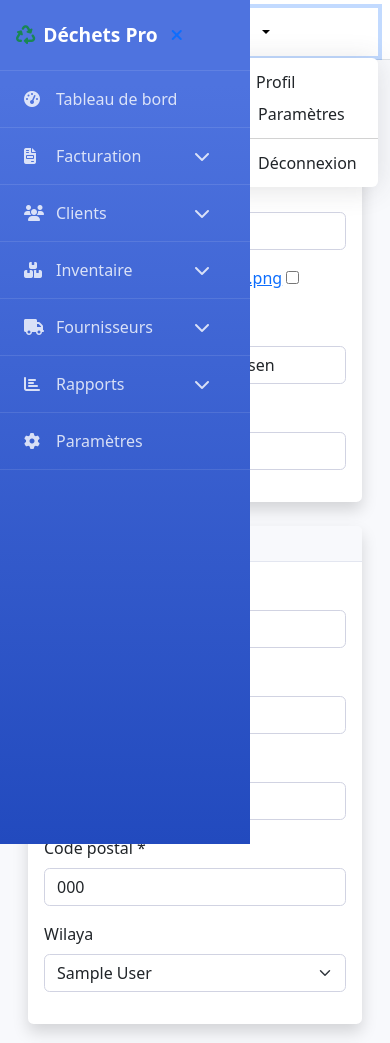
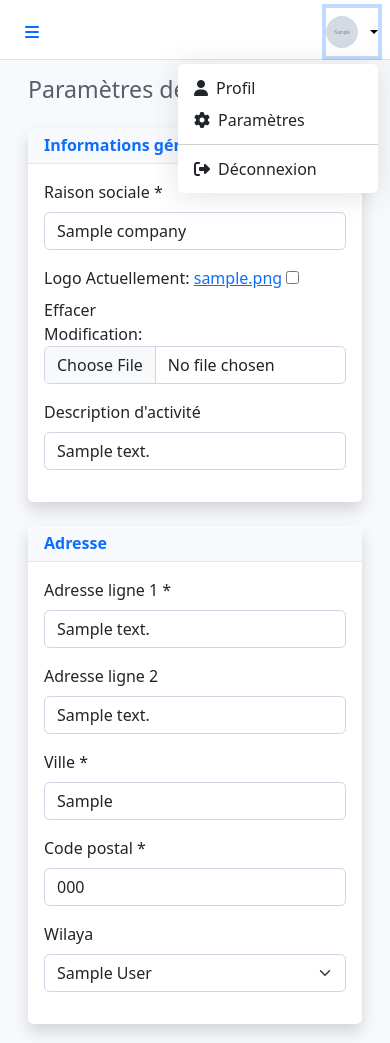
Before and after one commit to yahiaAlg/laboratory_waste_management_system, a Django app: page /company/settings/ in a window 390 px wide, after a click that opens the changed part. Shown: the top 1043 px of the page. Run offline with Django 4.2, Linux system fonts and the light colour scheme; a user stored in the database is signed in; tables that the repository leaves empty hold one stand-in row (values such as "Sample post"); grey boxes marked "Sample" are stand-in pictures; some libraries are stand-ins or nearby versions.

Commit message:
`Refactor CSS and JavaScript for responsive sidebar and dropdown menu`

```diff
--- a/project/static/css/style.css
+++ b/project/static/css/style.css
@@ -359,9 +359,25 @@
 }
 
 /* Custom dropdown */
+/* Fix for dropdown menu positioning and visibility */
 .dropdown-menu {
     border: none;
     box-shadow: 0 0.15rem 1.75rem 0 rgba(58, 59, 69, 0.15);
+    z-index: 1050; /* Ensure dropdown appears above other elements */
+    min-width: 200px; /* Minimum width for better appearance */
+}
+
+/* Ensure navbar dropdown positioning */
+.navbar .dropdown-menu {
+    position: absolute;
+    top: 100%;
+    right: 0;
+    left: auto;
+}
+
+/* Fix for user dropdown specific positioning */
+#userDropdown + .dropdown-menu {
+    margin-top: 0.5rem;
 }
 
 /* Page transitions */
@@ -379,3 +395,42 @@
         opacity: 1;
     }
 }
+
+/* Enhanced responsive sidebar styles */
+@media (max-width: 768px) {
+    .sidebar {
+        margin-left: -var(--sidebar-width);
+        transform: translateX(-100%);
+    }
+
+    .sidebar.show {
+        margin-left: 0;
+        transform: translateX(0);
+    }
+
+    .main-content {
+        margin-left: 0 !important;
+    }
+
+    .navbar {
+        left: 0;
+    }
+}
+
+/* Overlay for mobile sidebar */
+.sidebar.show::before {
+    content: '';
+    position: fixed;
+    top: 0;
+    left: var(--sidebar-width);
+    right: 0;
+    bottom: 0;
+    background: rgba(0, 0, 0, 0.5);
+    z-index: -1;
+}
+
+@media (max-width: 768px) {
+    .sidebar.show::before {
+        display: block;
+    }
+}
--- a/project/static/js/main.js
+++ b/project/static/js/main.js
@@ -7,32 +7,57 @@ document.addEventListener('DOMContentLoaded', function() {
         return new bootstrap.Tooltip(tooltipTriggerEl);
     });
 
-    // Sidebar toggle functionality
     const sidebarToggle = document.getElementById('sidebarToggle');
     const sidebarToggleTop = document.getElementById('sidebarToggleTop');
     const sidebar = document.getElementById('sidebar');
     const mainContent = document.getElementById('main-content');
 
     function toggleSidebar() {
-        if (window.innerWidth <= 768) {
-            sidebar.classList.toggle('show');
+        sidebar.classList.toggle('show');
+
+        // For desktop: adjust main content margin
+        if (window.innerWidth > 768) {
+            if (sidebar.classList.contains('show')) {
+                mainContent.style.marginLeft = '0';
+            } else {
+                mainContent.style.marginLeft = 'var(--sidebar-width)';
+            }
         }
     }
 
+    // Add event listeners for both toggle buttons
     if (sidebarToggle) {
-        sidebarToggle.addEventListener('click', toggleSidebar);
+        sidebarToggle.addEventListener('click', function(e) {
+            e.preventDefault();
+            toggleSidebar();
+        });
     }
 
     if (sidebarToggleTop) {
-        sidebarToggleTop.addEventListener('click', toggleSidebar);
+        sidebarToggleTop.addEventListener('click', function(e) {
+            e.preventDefault();
+            toggleSidebar();
+        });
     }
 
     // Close sidebar when clicking outside on mobile
     document.addEventListener('click', function(event) {
-        if (window.innerWidth <= 768) {
-            if (!sidebar.contains(event.target) && !event.target.closest('#sidebarToggleTop')) {
+        if (window.innerWidth <= 768 && sidebar.classList.contains('show')) {
+            if (!sidebar.contains(event.target) &&
+                !event.target.closest('#sidebarToggleTop') &&
+                !event.target.closest('#sidebarToggle')) {
                 sidebar.classList.remove('show');
             }
+        }
+    });
+
+    // Handle window resize
+    window.addEventListener('resize', function() {
+        if (window.innerWidth > 768) {
+            sidebar.classList.remove('show');
+            mainContent.style.marginLeft = 'var(--sidebar-width)';
+        } else {
+            mainContent.style.marginLeft = '0';
         }
     });
 
--- a/project/templates/company/settings.html
+++ b/project/templates/company/settings.html
@@ -182,7 +182,7 @@
                         </div>
 
                         <div class="row">
-                            <div class="col-md-3">
+                            <div class="col-md-6">
                                 <div class="mb-3">
                                     <label for="{{ form.rc.id_for_label }}" class="form-label">{{ form.rc.label }}</label>
                                     {{ form.rc }}
@@ -191,7 +191,7 @@
                                     {% endif %}
                                 </div>
                             </div>
-                            <div class="col-md-3">
+                            <div class="col-md-6">
                                 <div class="mb-3">
                                     <label for="{{ form.art.id_for_label }}" class="form-label">{{ form.art.label }}</label>
                                     {{ form.art }}
@@ -200,7 +200,10 @@
                                     {% endif %}
                                 </div>
                             </div>
-                            <div class="col-md-3">
+                        </div>
+
+                        <div class="row">
+                            <div class="col-md-6">
                                 <div class="mb-3">
                                     <label for="{{ form.nis.id_for_label }}" class="form-label">{{ form.nis.label }}</label>
                                     {{ form.nis }}
@@ -209,7 +212,7 @@
                                     {% endif %}
                                 </div>
                             </div>
-                            <div class="col-md-3">
+                            <div class="col-md-6">
                                 <div class="mb-3">
                                     <label for="{{ form.nif.id_for_label }}" class="form-label">{{ form.nif.label }}</label>
                                     {{ form.nif }}
--- a/project/templates/partials/navbar.html
+++ b/project/templates/partials/navbar.html
@@ -17,7 +17,7 @@
                             </div>
                         {% endif %}
                     </div>
-                    <div class="d-none d-sm-block">
+                    <div class="d-none d-lg-block">
                         <div class="fw-semibold">{{ user.get_full_name|default:user.username }}</div>
                         <small class="text-muted">{{ user.get_role_display }}</small>
                     </div>
--- a/project/templates/partials/sidebar.html
+++ b/project/templates/partials/sidebar.html
@@ -1,9 +1,9 @@
 <!-- Sidebar -->
 <nav class="sidebar" id="sidebar">
-    <div class="sidebar-header">
+    <div class="sidebar-header d-flex justify-content-between align-items-center">
         <h3><i class="fas fa-recycle text-success me-2"></i>Déchets Pro</h3>
         <button class="btn btn-link d-md-none" id="sidebarToggle">
-            <i class="fas fa-times"></i>
+            <i class="fas fa-times text-info"></i>
         </button>
     </div>
 
```
